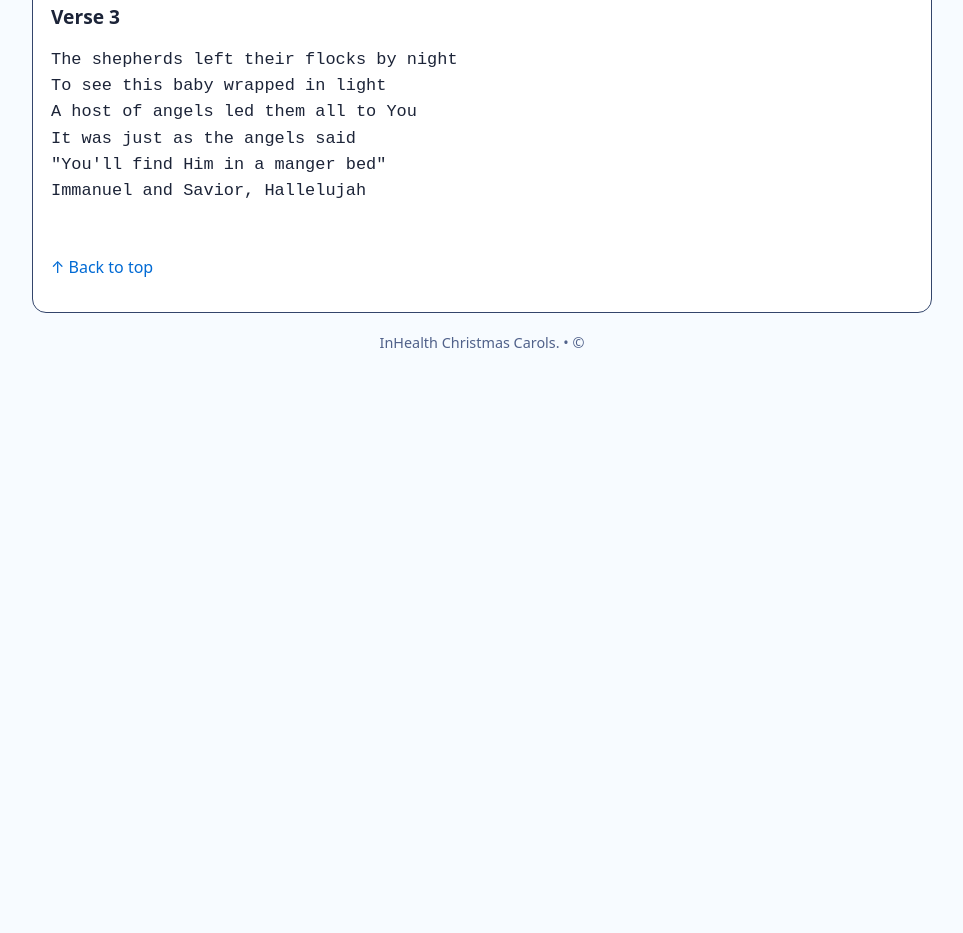
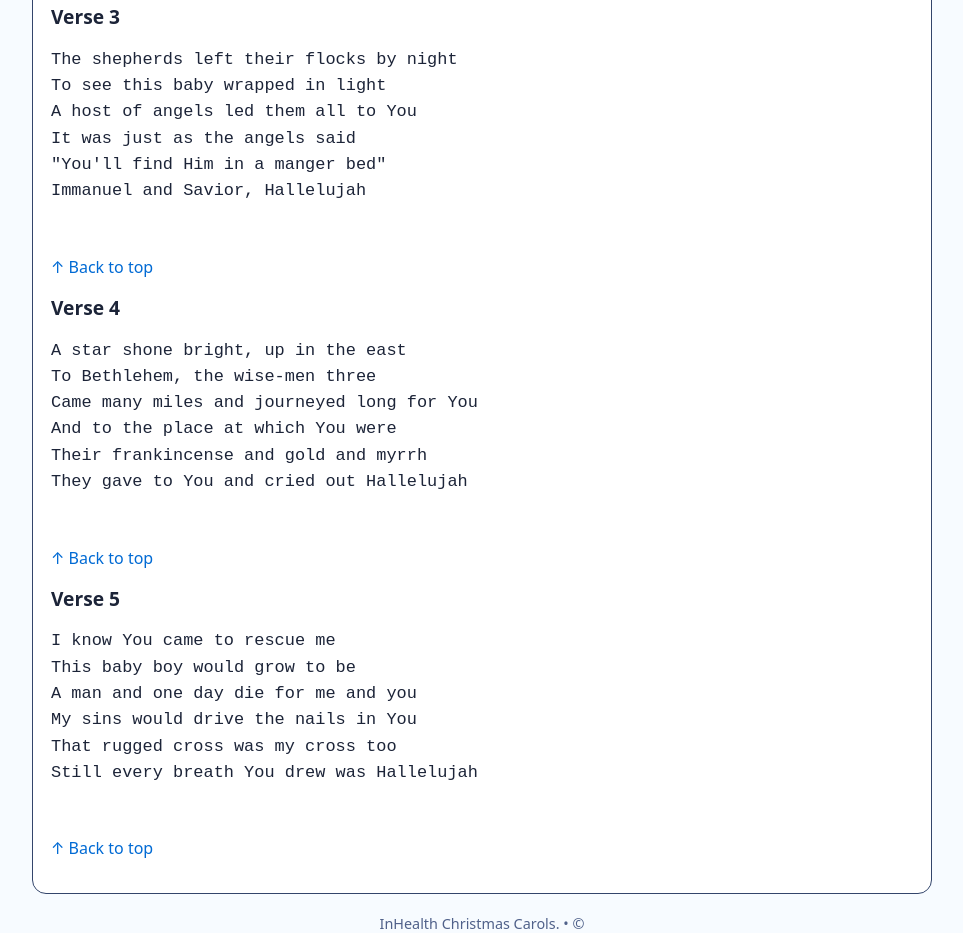
Before and after one commit to terrypothin77/inhealth-christmas-carols, a plain HTML site: page christmashallelujah.html in a window 1280 px wide. Shown: the part 959-1892 px from the top of the page, without its empty margins (158-1121 px from the left). Before the commit the page ends 1311 px from the top, so only its background shows below. Drawn offline with Linux system fonts and the light colour scheme.

Commit message:
Add files via upload

```diff
--- a/christmashallelujah.html
+++ b/christmashallelujah.html
@@ -88,6 +88,32 @@ Immanuel and Savior, Hallelujah
         <a class="top" href="#top">↑ Back to top</a>
       </section>
 
+<section id="Verse 4">
+        <h2>Verse 4</h2>
+        <pre>
+A star shone bright, up in the east
+To Bethlehem, the wise-men three
+Came many miles and journeyed long for You
+And to the place at which You were
+Their frankincense and gold and myrrh
+They gave to You and cried out Hallelujah
+        </pre>
+        <a class="top" href="#top">↑ Back to top</a>
+      </section>
+
+<section id="Verse 5">
+        <h2>Verse 5</h2>
+        <pre>
+I know You came to rescue me
+This baby boy would grow to be
+A man and one day die for me and you
+My sins would drive the nails in You
+That rugged cross was my cross too
+Still every breath You drew was Hallelujah
+        </pre>
+        <a class="top" href="#top">↑ Back to top</a>
+      </section>
+
 
 
     </main>
```
